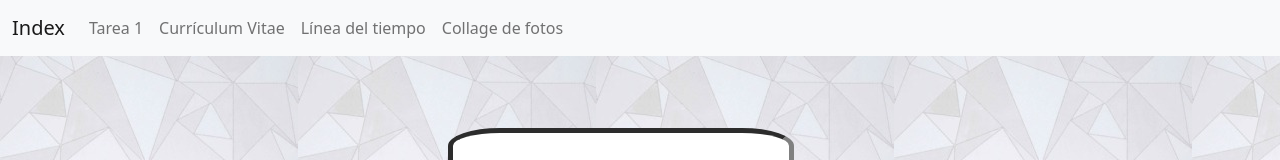
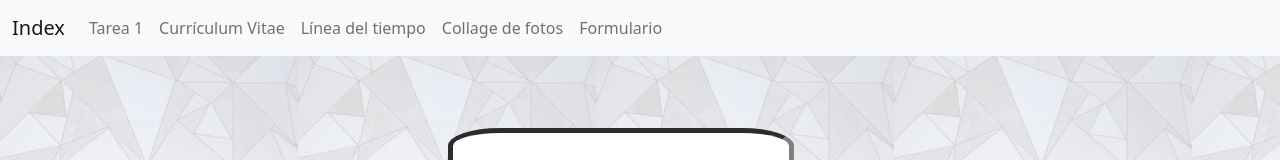
Before and after one commit to jaqueline16/Unidad-2---ProgramacionWeb, a plain HTML site: page practicas/Tarea 1.html in a window 1280 px wide. Shown: the top 160 px of the page. Drawn offline with Linux system fonts and the light colour scheme.

Commit message:
Update Tarea 1.html

```diff
--- a/practicas/Tarea 1.html
+++ b/practicas/Tarea 1.html
@@ -33,6 +33,9 @@
         </li>
 	 <li class="nav-item">
           <a class="nav-link" aria-current="page" href="pract-grid.html">Collage de fotos</a>
+        </li>
+	<li class="nav-item">
+          <a class="nav-link" aria-current="page" href="pract-form.html">Formulario</a>
         </li>
       </ul>
     </div>
```
